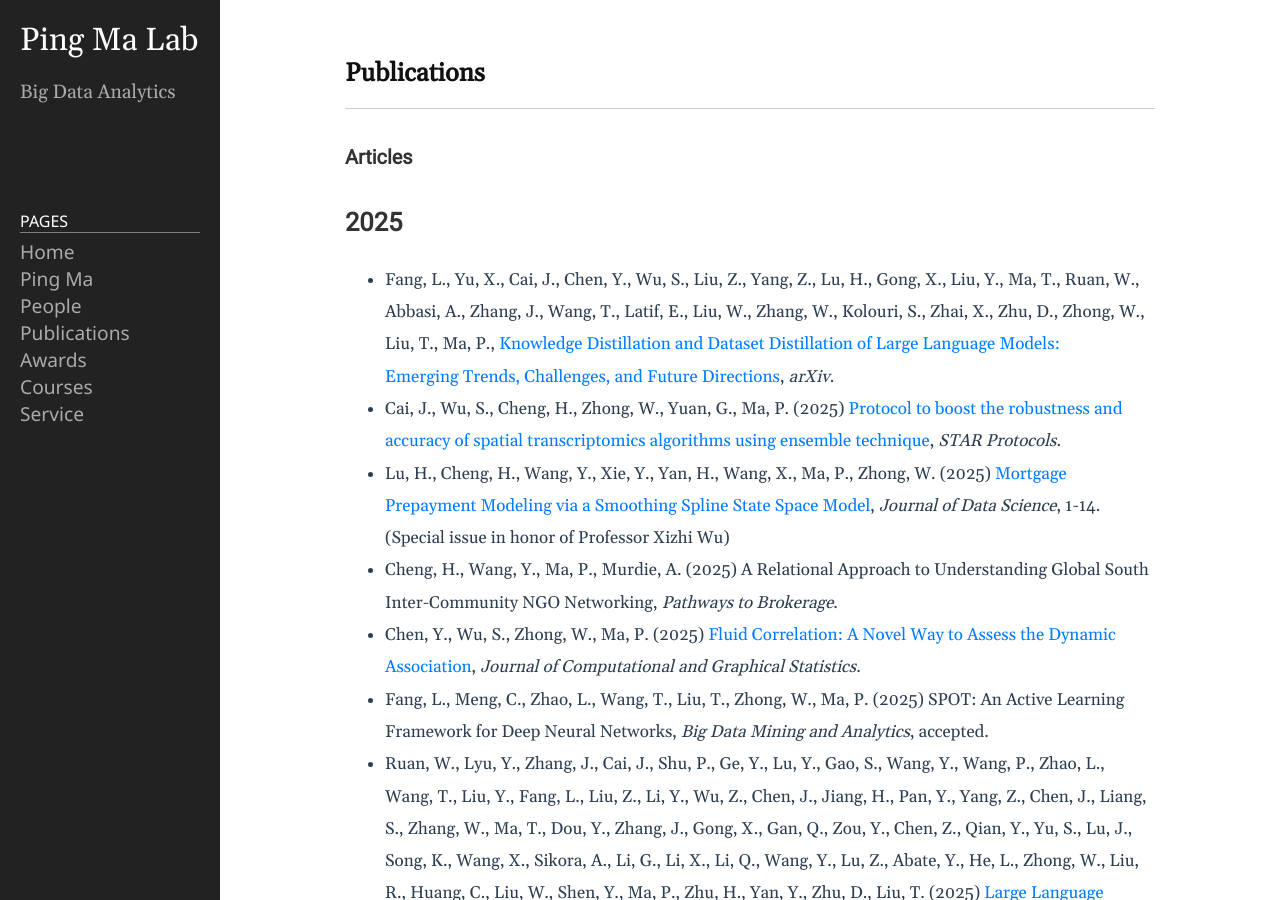
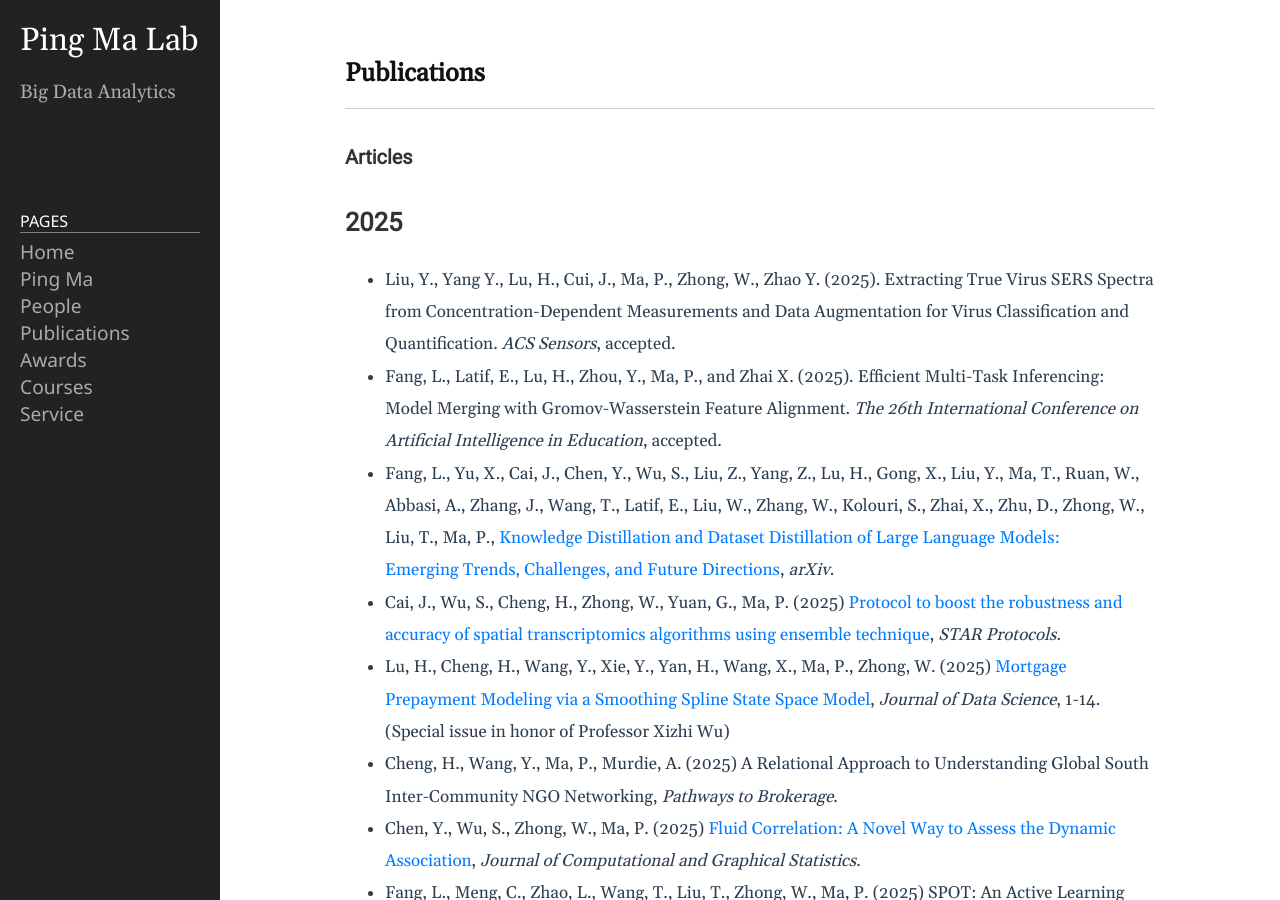
Before and after one commit to BDALpingio/BDALpingio.github.io, a Jekyll site: the page built from 3_publications.md, in a window 1280 px wide and 900 px high. Built offline with Jekyll 4.4.1, drawn with Linux system fonts in a browser that asks for light colours.

Commit message:
Update 3_publications.md

```diff
--- a/3_publications.md
+++ b/3_publications.md
@@ -8,6 +8,8 @@
 
 
 ## 2025
+- Liu, Y., Yang Y., Lu, H., Cui, J., Ma, P., Zhong, W., Zhao Y. (2025). Extracting True Virus SERS Spectra from Concentration-Dependent Measurements and Data Augmentation for Virus Classification and Quantification. _ACS Sensors_, accepted.
+- Fang, L., Latif, E., Lu, H., Zhou, Y., Ma, P., and Zhai X. (2025). Efficient Multi-Task Inferencing: Model Merging with Gromov-Wasserstein Feature Alignment. _The 26th International Conference on Artificial Intelligence in Education_, accepted.
 - Fang, L., Yu, X., Cai, J., Chen, Y., Wu, S., Liu, Z., Yang, Z., Lu, H., Gong, X., Liu, Y., Ma, T., Ruan, W., Abbasi, A., Zhang, J., Wang, T., Latif, E., Liu, W., Zhang, W., Kolouri, S., Zhai, X., Zhu, D., Zhong, W., Liu, T., Ma, P., [Knowledge Distillation and Dataset Distillation of Large Language Models: Emerging Trends, Challenges, and Future Directions](https://arxiv.org/abs/2504.14772), _arXiv_.
 - Cai, J., Wu, S., Cheng, H., Zhong, W., Yuan, G., Ma, P. (2025) [Protocol to boost the robustness and accuracy of spatial transcriptomics algorithms using ensemble technique](https://www.sciencedirect.com/science/article/pii/S2666166725000140?via%3Dihub), _STAR Protocols_.
 - Lu, H., Cheng, H., Wang, Y., Xie, Y., Yan, H., Wang, X., Ma, P., Zhong, W. (2025) [Mortgage Prepayment Modeling via a Smoothing Spline State Space Model](https://jds-online.org/journal/JDS/article/1406/info), _Journal of Data Science_, 1-14. (Special issue in honor of Professor Xizhi Wu)
```
